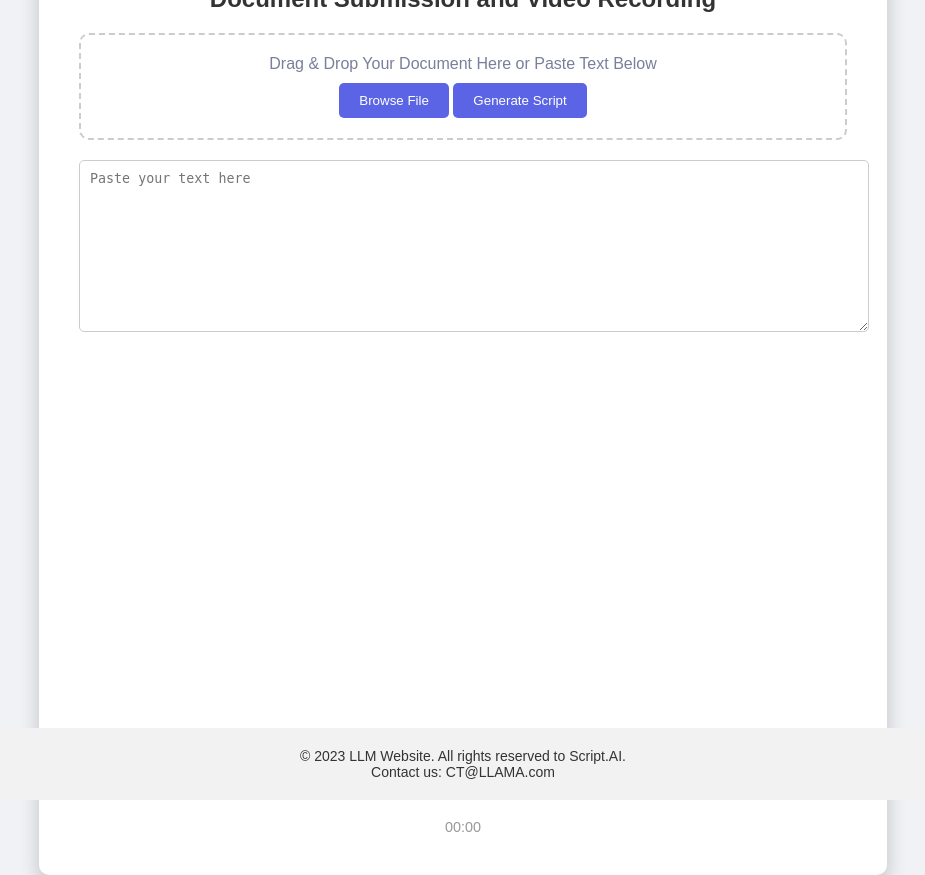
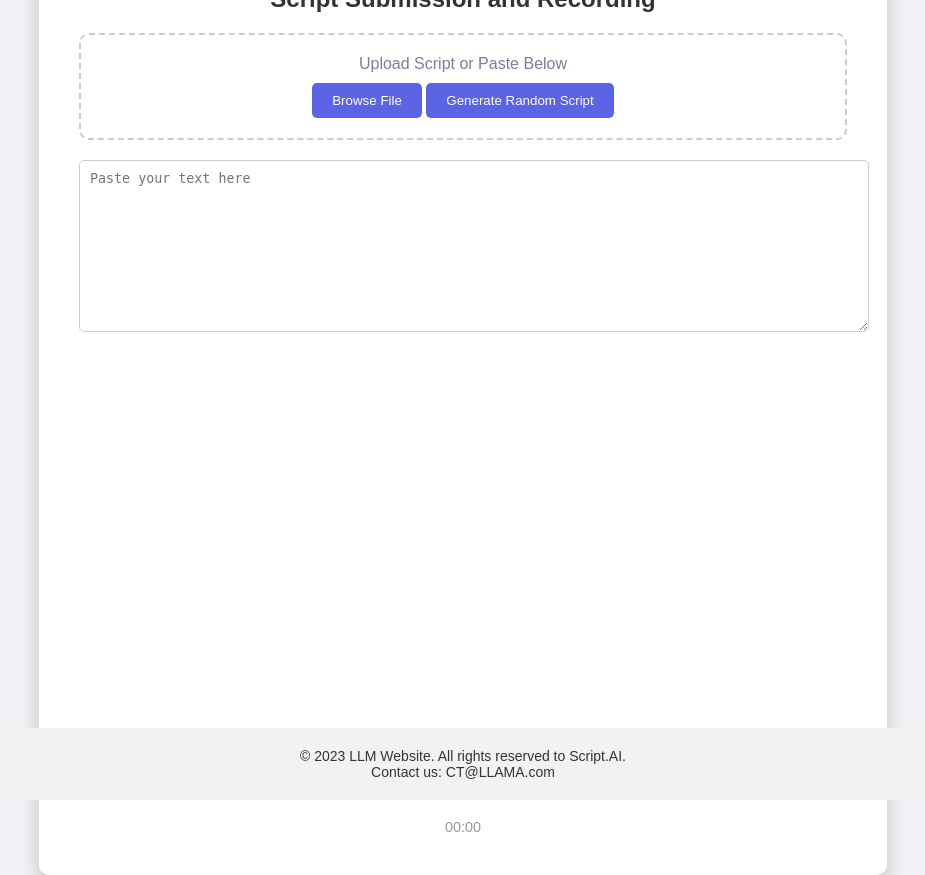
Before and after one commit to AmirFone/Hack_lama, a Flask app: page /script in a window 1280 px wide. Shown: the whole page, without its empty margins (177-1102 px from the left). Run offline with Flask 3, Linux system fonts and the light colour scheme.

Commit message:
Edit texts index

```diff
--- a/templates/index.html
+++ b/templates/index.html
@@ -12,12 +12,12 @@
 <body>
 
     <div class="container">
-        <h2>Document Submission and Video Recording</h2>
+        <h2>Script Submission and Recording</h2>
         <div class="input-group">
             <div class="upload-box">
-                <div class="drag-drop-text">Drag & Drop Your Document Here or Paste Text Below</div>
+                <div class="drag-drop-text">Upload Script or Paste Below</div>
                 <button class="browse-btn">Browse File</button>
-                <button class="browse-btn" onclick="generateScript()">Generate Script</button>
+                <button class="browse-btn" onclick="generateScript()">Generate Random Script</button>
                 <input type="file" id="fileInput" class="browse-btn" style="display: none;" onchange="handlePDFInput(event)">
 
             </div>
```
